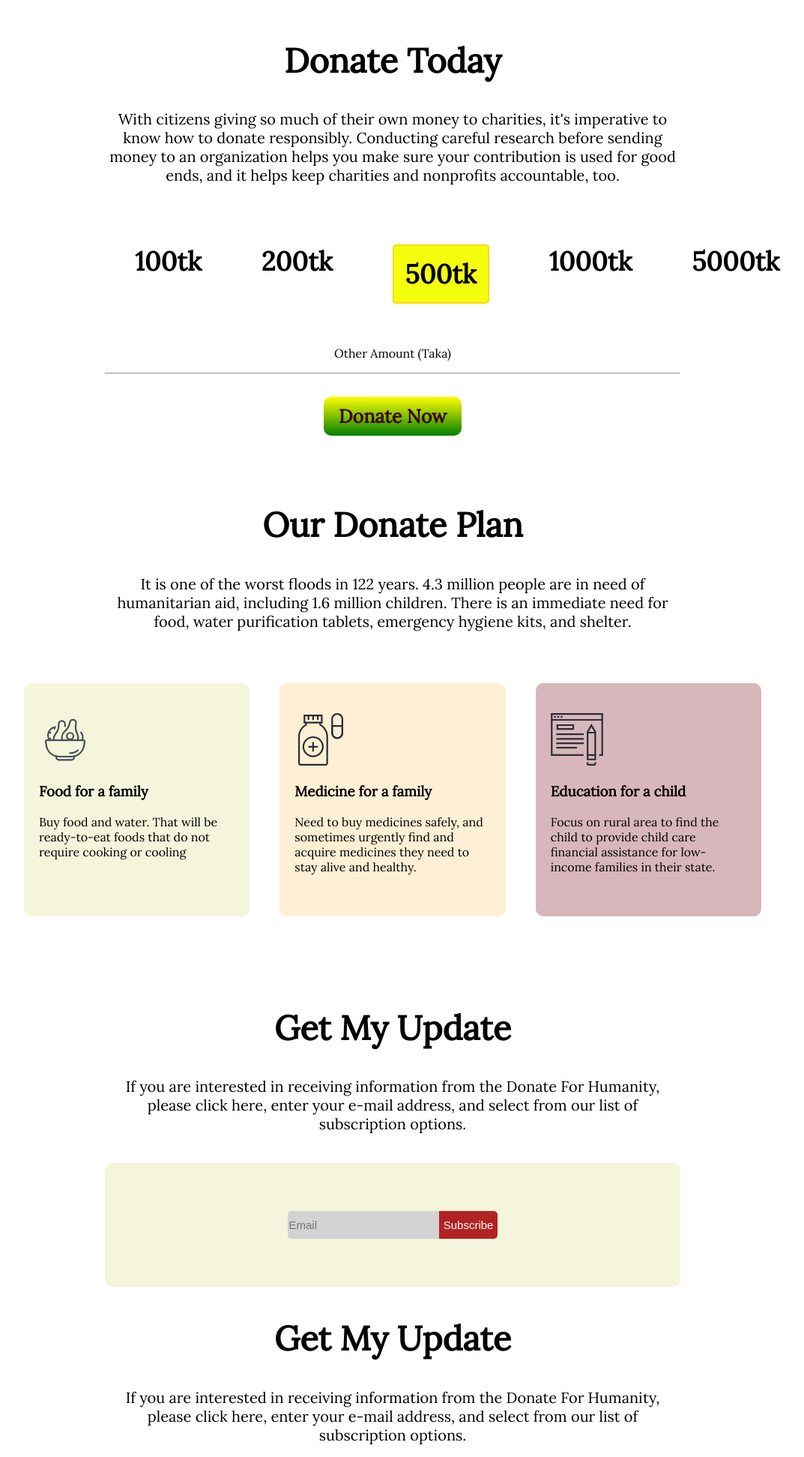
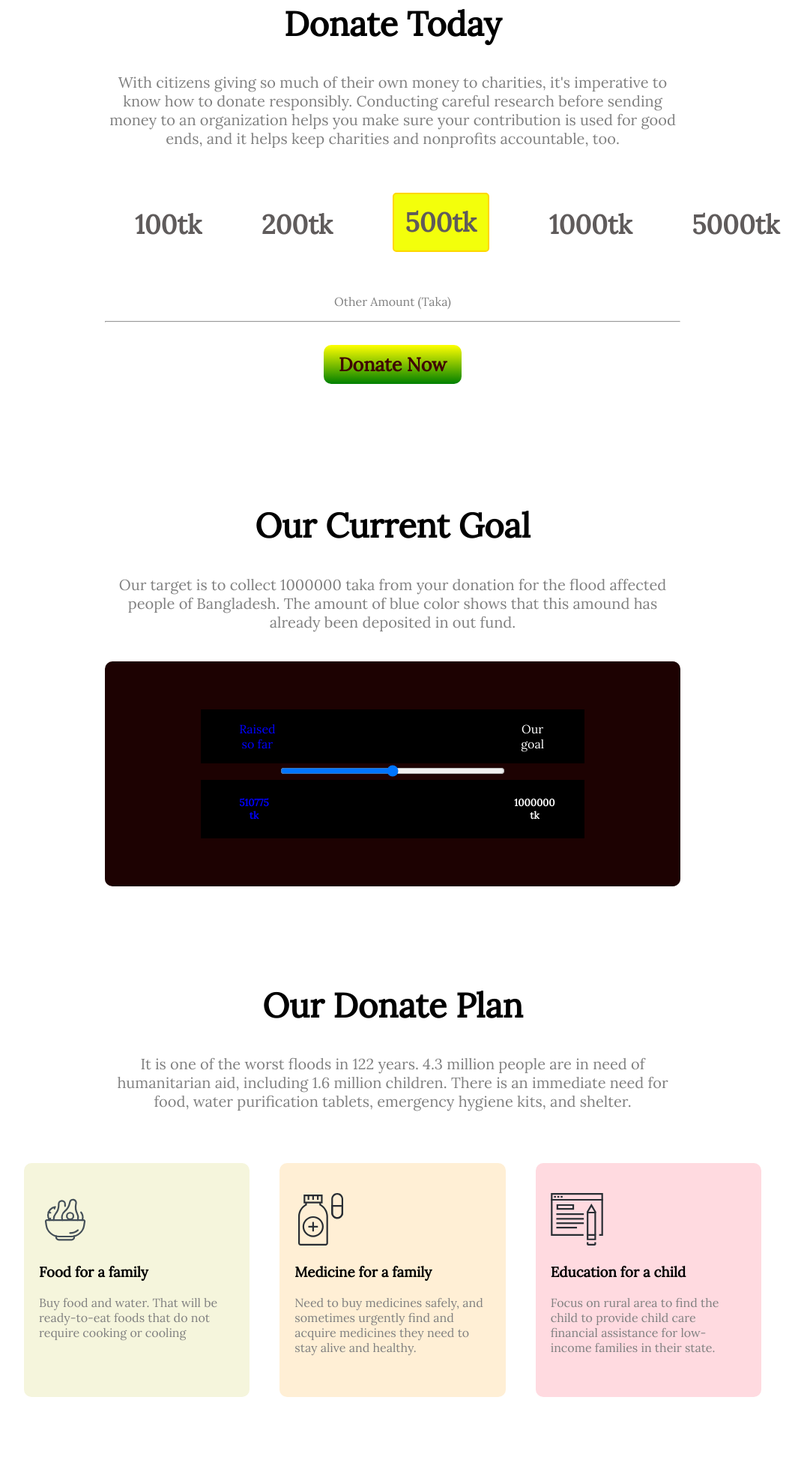
Before and after one commit to S-M-ZUBAYER/Donate-For-Humanity, a plain HTML site: page index.html in a window 1280 px wide. Shown: the part 857-2800 px from the top of the page at 75% size, without its empty margins (116-1189 px from the left). Drawn offline with Linux system fonts and the light colour scheme.

Commit message:
final placement

```diff
--- a/index.html
+++ b/index.html
@@ -7,35 +7,46 @@
     <meta name="viewport" content="width=device-width, initial-scale=1.0">
     <title>Donate For Humanity</title>
 
-    <!-- Added google font -->
+    <!-- Added google font for all part -->
+
     <link rel="preconnect" href="https://fonts.googleapis.com">
     <link rel="preconnect" href="https://fonts.gstatic.com" crossorigin>
     <link href="https://fonts.googleapis.com/css2?family=Lora&display=swap" rel="stylesheet">
+
+    <!-- Added google font only for footer part -->
 
     <link rel="preconnect" href="https://fonts.googleapis.com">
     <link rel="preconnect" href="https://fonts.gstatic.com" crossorigin>
     <link href="https://fonts.googleapis.com/css2?family=Lobster&family=Lora&display=swap" rel="stylesheet">
 
+
     <link rel="stylesheet" href="style.css">
 </head>
 
 <body>
-    <div class="display_section">
+    <!-- this is the 1st page/Display section  -->
+
+    <section class="display_container">
+
         <div>
             <h1 id="display_heading">
-                DO Somethings Different FOr Peace Of Heart.
+                DO Somethings Different For Peace Of Heart.
             </h1>
+
             <p id="display_topic">Poverty, disaster, violent
                 conflict, and the acute impacts of climate change all have been complicated by the global pandemic. You
                 can
                 join us as we work together with local communities to help build a world where all can prosper.</p>
+
             <a class="donate_btn" href="https://help.unicef.org/bangladesh-floods?language=en">Donate Now</a>
         </div>
 
-    </div>
+    </section>
 
-    <!-- Way of donate section -->
-    <section class="donate_way">
+    <!-- this is 2nd page, process to donate section -->
+
+    <section class="donate_Process_container">
+
         <div class="donate_contribution">
             <h1>Donate Today</h1>
             <P>With citizens giving so much of their own money to charities, it's imperative to know how to donate
@@ -47,10 +58,11 @@
         <div class="specified_amount">
             <h3>100tk</h3>
             <h3>200tk</h3>
-            <h3 id="selected_amount">500tk</h3>
+            <h3 id="selected_amount_btn">500tk</h3>
             <h3>1000tk</h3>
             <h3>5000tk</h3>
         </div>
+
         <div class="unspecified_amount">
             <p>Other Amount (Taka)</p>
             <hr>
@@ -59,10 +71,47 @@
         <a class="donate_btn" href="https://help.unicef.org/bangladesh-floods?language=en">Donate Now</a>
         </div>
 
-        <!-- This is donate plan section -->
     </section>
 
+    <!-- This is 3rd page , current goal to collent donation section-->
+
+    <section class="update_section">
+        <div class="donate_contribution">
+            <h1>Our Current Goal</h1>
+            <P>Our target is to collect 1000000 taka from your donation for the flood affected people of Bangladesh. The
+                amount of blue color shows that this amound has already been deposited in out fund.</P>
+        </div>
+
+        <div class="update_block" id="range_container">
+
+            <div class="amount-taka">
+                <div>
+                    <p class="blue">Raised so far</p>
+                </div>
+                <div>
+                    <p>Our goal</p>
+                </div>
+            </div>
+
+            <input type="range" id="points" min="0" max="1oo" value="50">
+
+            <div class="amount-taka">
+                <div>
+                    <h5 class="blue">510775 tk</h5>
+                </div>
+                <div>
+                    <h5>1000000 tk</h5>
+                </div>
+            </div>
+
+        </div>
+
+    </section>
+
+    <!-- 4th page, planing to use this fun section -->
+
     <section class="donate_plan">
+
         <div class="donate_contribution">
             <h1>Our Donate Plan</h1>
             <P>It is one of the worst floods in 122 years. 4.3 million people are in need of humanitarian aid, including
@@ -71,42 +120,34 @@
         </div>
 
         <div class="distribution_field">
+
             <div class="donate_distribute" id="first">
-                <img class="food_icon" src="/icon/Food.svg" alt="">
+                <img class="food_icon" src="./icon/Food.svg" alt="Food_icon">
                 <h3>Food for a family</h3>
                 <p>Buy food and water. That will be ready-to-eat foods that do not require cooking or cooling</p>
             </div>
+
             <div class="donate_distribute" id="second">
-                <img class="medicine_icon" src="/icon/medicine.svg" alt="">
+                <img class="medicine_icon" src="./icon/medicine.svg" alt="medicine_icon">
                 <h3>Medicine for a family</h3>
                 <p>Need to buy medicines safely, and sometimes urgently find and acquire medicines they need to stay
                     alive and healthy.</p>
             </div>
+
             <div class="donate_distribute" id="third">
-                <img class="education_icon" src="/icon/Education.svg" alt="Food">
+                <img class="education_icon" src="./icon/Education.svg" alt="Education_icon">
                 <h3>Education for a child</h3>
                 <p>Focus on rural area to find the child to provide child care financial assistance for low-income
                     families in their state.</p>
             </div>
+
         </div>
 
     </section>
 
+    <!-- this is 5th page/last page , subscribe & footer part section -->
     <section class="update_section">
-        <div class="donate_contribution">
-            <h1>Get My Update</h1>
-            <P>If you are interested in receiving information from the Donate For Humanity, please click here, enter
-                your e-mail
-                address, and select from our list of subscription options.</P>
-        </div>
-        <div class="update_block">
-            <input id="Email" type="Email" placeholder="Email">
-            <button id="subscribe_btn">Subscribe</button>
 
-        </div>
-    </section>
-
-    <section class="update_section">
         <div class="donate_contribution">
             <h1>Get My Update</h1>
             <P>If you are interested in receiving information from the Donate For Humanity, please click here, enter
@@ -115,15 +156,11 @@
         </div>
 
         <div class="update_block">
-            <div class="amount-taka">
-                <h4>510775 tk</h4>
-                <h4>1000000 tk</h4>
-            </div>
-            <input type="range" id="points" min="0" max="1oo" value="50">
+            <input id="Email" type="Email" placeholder="Email">
+            <button id="subscribe_btn">Subscribe</button>
+        </div>
 
-        </div>
     </section>
-
 
 </body>
 
--- a/style.css
+++ b/style.css
@@ -1,22 +1,23 @@
-/* link-up google font with css */
+            /* link-up google font with css and fixed whole body padding and margin */
+
             body {
                 font-family: 'Lora', serif;
                 padding: 0;
                 margin: 0;
             }
 
-/* Display section */
-.display_section {
-    background-image: url(/images/display_pic.jpg);
+            /* this is the 1st page/Display section */
+
+            .display_container {
+                background-image: url("./images/display_pic.jpg");
                 background-repeat: no-repeat;
                 text-align: center;
                 background-size: cover;
                 color: white;
-
             }
 
-.display_section div {
-    padding: 170px;
+            .display_container div {
+                padding: 140px;
             }
 
             #display_heading {
@@ -27,7 +28,7 @@ body {
 
             #display_topic {
                 font-size: 30px;
-    color: rgb(255, 255, 255);
+                color: white;
             }
 
             .donate_btn {
@@ -40,10 +41,11 @@ body {
                 font-weight: bold;
             }
 
-/* Donate way seetion  */
-.donate_way {
+            /* this is 2nd page, process to donate section */
+
+            .donate_Process_container {
                 margin-top: 100px;
-    margin-bottom: 100px;
+                margin-bottom: 170px;
                 text-align: center;
             }
 
@@ -59,37 +61,86 @@ body {
 
             .donate_contribution p {
                 font-size: 20px;
+                color: grey;
             }
 
             .specified_amount {
                 display: flex;
                 font-size: 30px;
                 padding: 0% 20%;
+                color: rgb(95, 91, 91);
 
-}
-
-#selected_amount {
-    border: 2px solid gray;
-    padding: 15px;
-    border-radius: 5px;
-    border-color: gold;
-    background-color: rgb(243, 255, 11);
             }
 
             .specified_amount h3 {
                 margin: 40px;
             }
 
+            #selected_amount_btn {
+                border: 2px solid gray;
+                padding: 15px;
+                margin-top: 20px;
+                border-radius: 5px;
+                border-color: gold;
+                background-color: rgb(243, 255, 11);
+            }
+
+
+
             .unspecified_amount {
                 text-align: center;
                 margin-bottom: 40px;
                 padding: 0% 20%;
+                color: grey;
             }
 
-/* Donate plan section */
+            /* This is 3rd page , current goal to collent donation seection */
+
+            .update_section {
+                margin-top: 130px;
+                margin-bottom: 130px;
+            }
+
+            .update_block {
+                text-align: center;
+                margin: 40px 20%;
+                padding: 5% 10%;
+                background-color: beige;
+                border-radius: 10px;
+
+            }
+
+            #points {
+                width: 300px;
+            }
+
+            .amount-taka {
+                display: flex;
+                text-align: center;
+                padding-left: 10%;
+                padding-right: 10%;
+                background-color: black;
+            }
+
+            .amount-taka div {
+                padding-right: 80%;
+                color: white;
+                margin-bottom: 0;
+            }
+
+            .blue {
+                color: blue;
+            }
+
+            #range_container {
+                background-color: rgb(29, 2, 2);
+            }
+
+            /* 4th page, planing to use this fun section */
+
             .donate_plan {
-    margin-top: 100px;
-    margin-bottom: 100px;
+                margin-top: 130px;
+                margin-bottom: 130px;
             }
 
             /* distribution field sectioin */
@@ -117,23 +168,27 @@ body {
                 background-color: beige;
             }
 
+            #first p {
+                color: gray;
+            }
+
             #second {
                 background-color: papayawhip;
             }
 
-#third {
-    background-color: rgb(215, 182, 188);
+            #second p {
+                color: gray;
             }
 
-/* this is the update section */
-.update_block {
-    text-align: center;
-    margin: 40px 20%;
-    padding: 5% 10%;
-    background-color: beige;
-    border-radius: 10px;
+            #third {
+                background-color: rgb(255, 218, 224);
+            }
 
+            #third p {
+                color: gray;
             }
+
+            /* this is 5th page/last page , subscribe & footer part section  */
 
             #Email {
                 font-size: 15px;
@@ -141,36 +196,21 @@ body {
                 background-color: lightgray;
                 border-radius: 5px 0 0 5px;
                 border: none;
-    width: 200px;
-    height: 35px;
+                width: 220px;
+                height: 40px;
                 font-size: 15px;
                 margin-right: -3px;
             }
 
             #subscribe_btn {
-    background-color: firebrick;
+                background-color: rgb(241, 86, 86);
                 color: white;
                 border: none;
                 border-radius: 0 5px 5px 0;
-    width: 150x;
-    height: 37px;
+                width: 20%;
+                height: 42px;
                 font-size: 15px;
                 margin-left: -3px;
-}
-
-#points {
-    width: 300px;
-}
-
-.amount-taka {
-    display: flex;
-    text-align: center;
-    padding-left: 20%;
-    padding-right: 20%;
-}
-
-.amount-taka h4 {
-    padding-right: 80%;
             }
 
             #footer {
```
Lines whose indentation alone changed are shown as unchanged.
